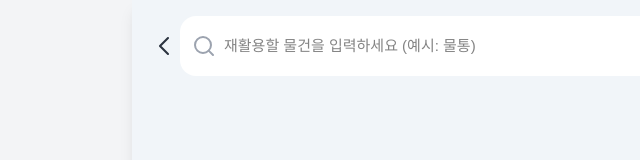
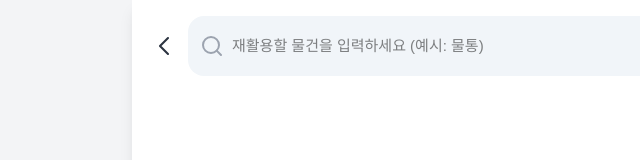
Before and after one commit to pi-8th-NerdinaryHackathon/pi-FE, a React (Vite) app in the folder web/: page /search in a window 1280 px wide. Shown: the top 160 px of the page, without its empty margins (124-764 px from the left). Built offline with nearby package versions, Linux system fonts and the light colour scheme; a web font is replaced by a local one.

Commit message:
Design : 검색 디자인 수정

```diff
--- a/web/src/components/layout/BackHeader.tsx
+++ b/web/src/components/layout/BackHeader.tsx
@@ -13,7 +13,7 @@ function BackHeader(props: BackHeaderProps) {
   const { title, linkPath = path.base } = props;
 
   return (
-    <div className="flex w-full items-center px-4">
+    <div className="flex w-full items-center gap-2 px-4">
       <Link to={linkPath}>
         <LeftIcon />
       </Link>
--- a/web/src/pages/Search.tsx
+++ b/web/src/pages/Search.tsx
@@ -3,10 +3,10 @@ import { SearchIcon } from "lucide-react";
 
 function SearchPage() {
   return (
-    <div className="h-full w-full bg-slate-100 pt-4">
+    <div className="bg-white-100 h-full w-full pt-4">
       <BackHeader
         title={
-          <div className="flex h-[60px] flex-1 items-center gap-2 rounded-2xl bg-white px-3 py-[10px]">
+          <div className="flex h-[60px] flex-1 items-center gap-2 rounded-2xl bg-slate-100 px-3 py-[10px]">
             <SearchIcon color="rgba(156, 163, 175, 1)" />
             <input
               className="flex-1 text-[15px] leading-[22px] focus:outline-none"
```
